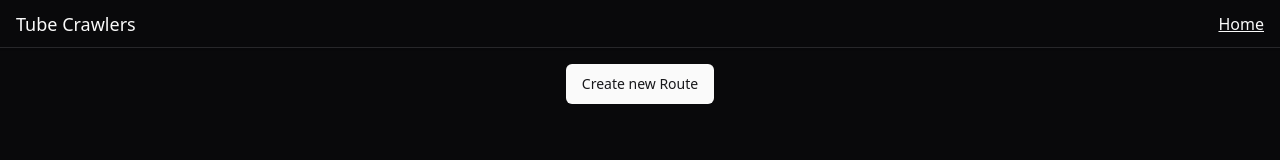
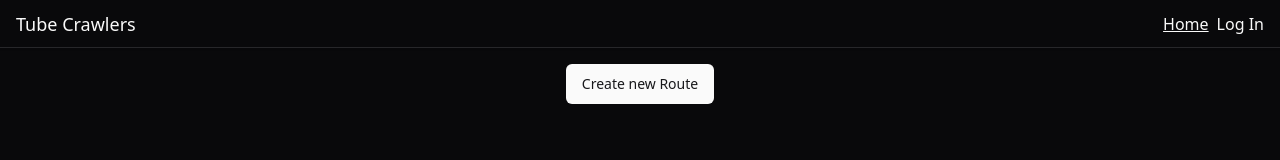
Before and after one commit to skullerj/tube-creawlers, a Next.js app: page / in a window 1280 px wide. Shown: the top 160 px of the page. Built offline with nearby package versions, Linux system fonts and the light colour scheme; no server answers.

Commit message:
feat: add basic authentication with auth0

```diff
--- a/package.json
+++ b/package.json
@@ -9,6 +9,7 @@
 		"lint": "next lint"
 	},
 	"dependencies": {
+		"@auth0/nextjs-auth0": "^3.5.0",
 		"@hookform/resolvers": "^3.9.0",
 		"@radix-ui/react-label": "^2.1.0",
 		"@radix-ui/react-select": "^2.1.1",
--- /dev/null
+++ b/src/app/api/auth/[auth0]/route.ts
@@ -0,0 +1,3 @@
+import { handleAuth } from "@auth0/nextjs-auth0";
+
+export const GET = handleAuth();
--- a/src/app/layout.tsx
+++ b/src/app/layout.tsx
@@ -2,6 +2,7 @@
 import { Inter as FontSans } from "next/font/google";
 import "./globals.css";
 import { cn } from "@/lib/utils";
+import { UserProvider } from "@auth0/nextjs-auth0/client";
 import Nav from "./nav";
 
 const fontSans = FontSans({ subsets: ["latin"], variable: "--font-sans" });
@@ -18,6 +19,7 @@
 }>) {
 	return (
 		<html lang="en">
+			<UserProvider>
 				<body
 					className={cn(
 						"flex w-screen h-screen flex-col items-center bg-background font-sans atialised",
@@ -27,6 +29,7 @@
 					<Nav />
 					<main className="p-4">{children}</main>
 				</body>
+			</UserProvider>
 		</html>
 	);
 }
--- a/src/app/nav.tsx
+++ b/src/app/nav.tsx
@@ -1,17 +1,24 @@
 "use client";
 
+import { useUser } from "@auth0/nextjs-auth0/client";
 import Link from "next/link";
 import { usePathname } from "next/navigation";
 
 export default function Nav() {
 	const pathname = usePathname();
+	const { user } = useUser();
 	return (
 		<nav className="h-12 w-full flex items-center px-4 drop-shadow-sm bg-card text-card-foreground border-b">
 			<h1 className="text-lg flex-1">Tube Crawlers</h1>
-			<div>
+			<div className="flex gap-2">
 				<Link href="/" className={pathname === "/" ? "underline" : ""}>
 					Home
 				</Link>
+				{user ? (
+					<a href="/api/auth/logout">Log Out</a>
+				) : (
+					<a href="/api/auth/login">Log In</a>
+				)}
 			</div>
 		</nav>
 	);
```
Also changed, not shown: 1 other file (tests, documents, lock files or other folders). Lines whose indentation alone changed are shown as unchanged.
